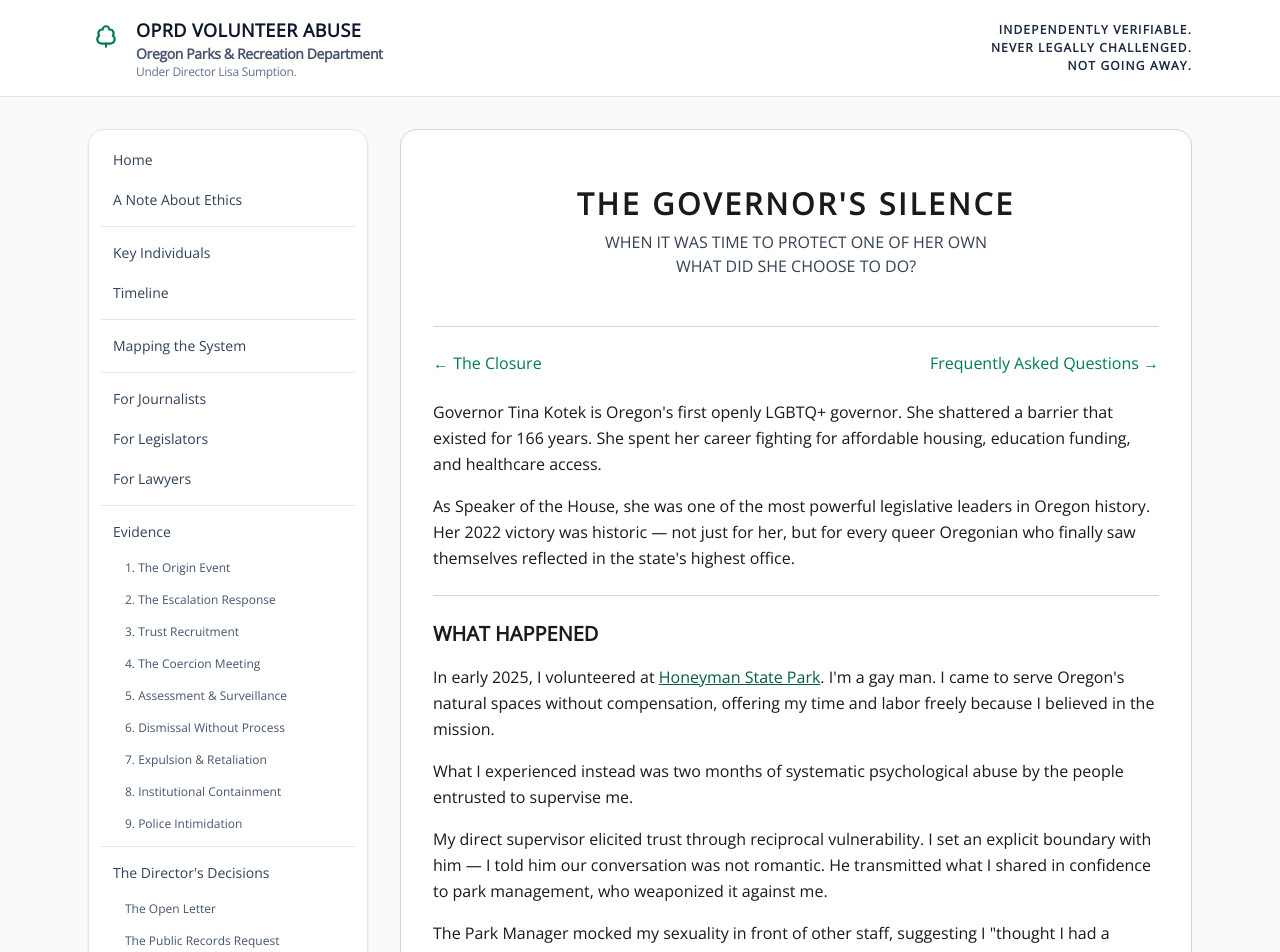
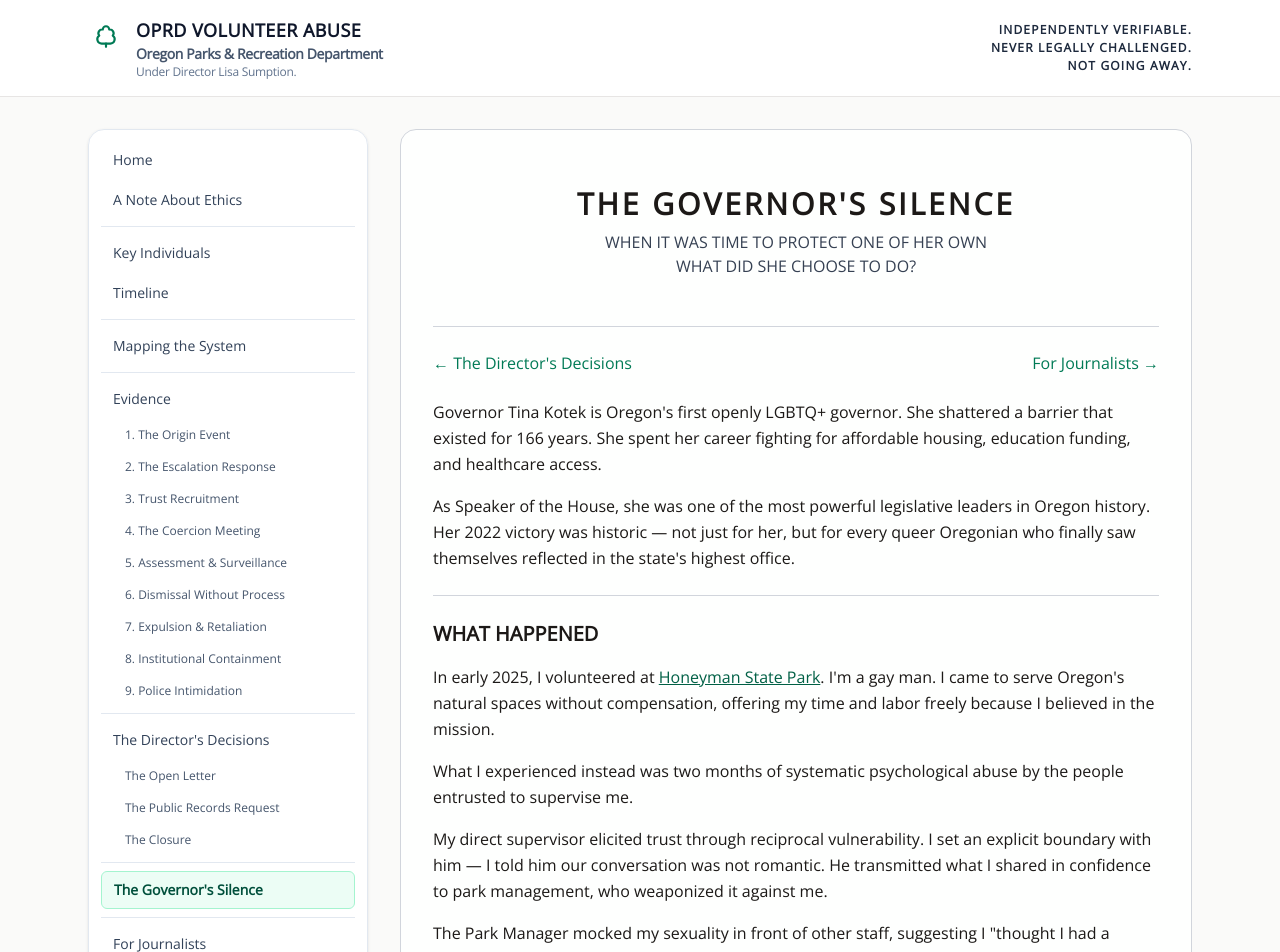
Before and after one commit to rswfire/rswfire.oprd, a Next.js app: page /governor-kotek in a window 1280 px wide. Shown: the top 952 px of the page. Built offline with nearby package versions, Linux system fonts and the light colour scheme.

Commit message:
Updated Index.tsx

```diff
--- a/app/(archive)/attorney/page.tsx
+++ b/app/(archive)/attorney/page.tsx
@@ -15,6 +15,8 @@ export default function AttorneyPage() {
         <SectionPage
             title="SEEKING REPRESENTATION"
             subtitle="FIRST AMENDMENT RETALIATION — OREGON STATE PARKS"
+            previousPage={{ href: "/ethics", label: "A Note About Ethics" }}
+            nextPage={{ href: "/faq", label: "Frequently Asked Questions" }}
         >
 
             <TransmissionDisclosure transmission={SEEKING_ATTORNEY_TRANSMISSION} />
--- a/app/(archive)/evidence/page.tsx
+++ b/app/(archive)/evidence/page.tsx
@@ -13,7 +13,7 @@ export default function EvidencePage() {
         <SectionPage
             title="EVIDENCE"
             subtitle="DOCUMENTED PROOF"
-            previousPage={{ href: "/attorney", label: "For Lawyers" }}
+            previousPage={{ href: "/system-map", label: "Mapping the System" }}
             nextPage={{ href: "/evidence/origin", label: "Origin" }}
         >
             <div className="mt-8 p-6 bg-emerald-50 border-l-4 border-emerald-600 rounded-r-lg">
--- a/app/(archive)/faq/page.tsx
+++ b/app/(archive)/faq/page.tsx
@@ -12,7 +12,7 @@ export default function FAQPage() {
     return (
         <SectionPage
             title="FREQUENTLY ASKED QUESTIONS"
-            previousPage={{ href: "/governor-kotek", label: "The Governor's Silence" }}
+            previousPage={{ href: "/attorney", label: "For Lawyers" }}
             nextPage={{ href: "/reading", label: "Selected Reading" }}
         >
             <div className="mt-8 space-y-8">
--- a/app/(archive)/governor-kotek/page.tsx
+++ b/app/(archive)/governor-kotek/page.tsx
@@ -18,8 +18,8 @@ export default function GovernorKotekPage() {
             title="THE GOVERNOR'S SILENCE"
             subtitle="WHEN IT WAS TIME TO PROTECT ONE OF HER OWN"
             supplemental="WHAT DID SHE CHOOSE TO DO?"
-            previousPage={{ href: "/lisa-sumption/closure", label: "The Closure" }}
-            nextPage={{ href: "/faq", label: "Frequently Asked Questions" }}
+            previousPage={{ href: "/lisa-sumption", label: "The Director's Decisions" }}
+            nextPage={{ href: "/press", label: "For Journalists" }}
         >
             <div className="mt-4 text-base leading-relaxed">
 
--- a/app/(archive)/legislators/page.tsx
+++ b/app/(archive)/legislators/page.tsx
@@ -14,13 +14,9 @@ export default function LegislatorsPage() {
     return (
         <SectionPage
             title="FOR LEGISLATORS"
-            previousPage={{ href: "/press", label: "For Journalists" }}
-            nextPage={{ href: "/attorney", label: "For Lawyers" }}
+            previousPage={{ href: "/ethics", label: "A Note About Ethics" }}
+            nextPage={{ href: "/faq", label: "Frequently Asked Questions" }}
         >
-
-            <div className="mt-6 text-sm text-gray-500 uppercase tracking-widest font-semibold">
-                March 2026
-            </div>
 
             <div className="mt-6 space-y-4 text-base leading-relaxed">
 
--- a/app/(archive)/lisa-sumption/page.tsx
+++ b/app/(archive)/lisa-sumption/page.tsx
@@ -15,7 +15,7 @@ export default function LisaSumptionIndexPage() {
             title="LISA SUMPTION"
             subtitle="THE DIRECTOR'S DECISIONS"
             supplemental="OREGON PARKS &amp; RECREATION DEPARTMENT"
-            previousPage={{ href: "/evidence/police-intimidation", label: "Police Intimidation" }}
+            previousPage={{ href: "/evidence", label: "Evidence" }}
             nextPage={{ href: "/lisa-sumption/open-letter", label: "The Open Letter" }}
         >
 
--- a/app/(archive)/press/page.tsx
+++ b/app/(archive)/press/page.tsx
@@ -14,13 +14,9 @@ export default function PressPage() {
     return (
         <SectionPage
             title="FOR JOURNALISTS"
-            previousPage={{ href: "/system-map", label: "Mapping the System" }}
-            nextPage={{ href: "/legislators", label: "For Legislators" }}
+            previousPage={{ href: "/ethics", label: "A Note About Ethics" }}
+            nextPage={{ href: "/faq", label: "Frequently Asked Questions" }}
         >
-
-            <div className="mt-6 text-sm text-gray-500 uppercase tracking-widest font-semibold">
-                Sent March 29, 2026
-            </div>
 
             <div className="mt-6 space-y-4 text-base leading-relaxed">
 
--- a/app/(archive)/system-map/page.tsx
+++ b/app/(archive)/system-map/page.tsx
@@ -13,6 +13,8 @@ export default function SystemMapPage() {
         <SectionPage
             title="MAPPING THE SYSTEM"
             subtitle="THE CULTURE PRODUCED UNDER LISA SUMPTION'S LEADERSHIP"
+            previousPage={{ href: "/timeline", label: "Timeline" }}
+            nextPage={{ href: "/evidence", label: "Evidence" }}
         >
 
             <div className="mt-4">
--- a/lib/sections.ts
+++ b/lib/sections.ts
@@ -8,10 +8,6 @@ export const archiveSections = [
     { href: "#separator-2", label: "", separator: true },
     { href: "/system-map", label: "Mapping the System" },
     { href: "#separator-3", label: "", separator: true },
-    { href: "/press", label: "For Journalists" },
-    { href: "/legislators", label: "For Legislators" },
-    { href: "/attorney", label: "For Lawyers" },
-    { href: "#separator-4", label: "", separator: true },
     {
 
         href: "/evidence",
@@ -28,7 +24,7 @@ export const archiveSections = [
             { href: "/evidence/police-intimidation", label: "9. Police Intimidation" }
         ]
     },
-    { href: "#separator-5", label: "", separator: true },
+    { href: "#separator-4", label: "", separator: true },
     {
         href: "/lisa-sumption",
         label: "The Director's Decisions",
@@ -38,8 +34,12 @@ export const archiveSections = [
             { href: "/lisa-sumption/closure", label: "The Closure" }
         ]
     },
+    { href: "#separator-5", label: "", separator: true },
+    { href: "/governor-kotek", label: "The Governor's Silence" },
     { href: "#separator-6", label: "", separator: true },
-    { href: "/governor-kotek", label: "The Governor's Silence" },
+    { href: "/press", label: "For Journalists" },
+    { href: "/legislators", label: "For Legislators" },
+    { href: "/attorney", label: "For Lawyers" },
     { href: "#separator-7", label: "", separator: true },
     { href: "/faq", label: "Frequently Asked Questions" },
     { href: "/reading", label: "Selected Reading" },
```
